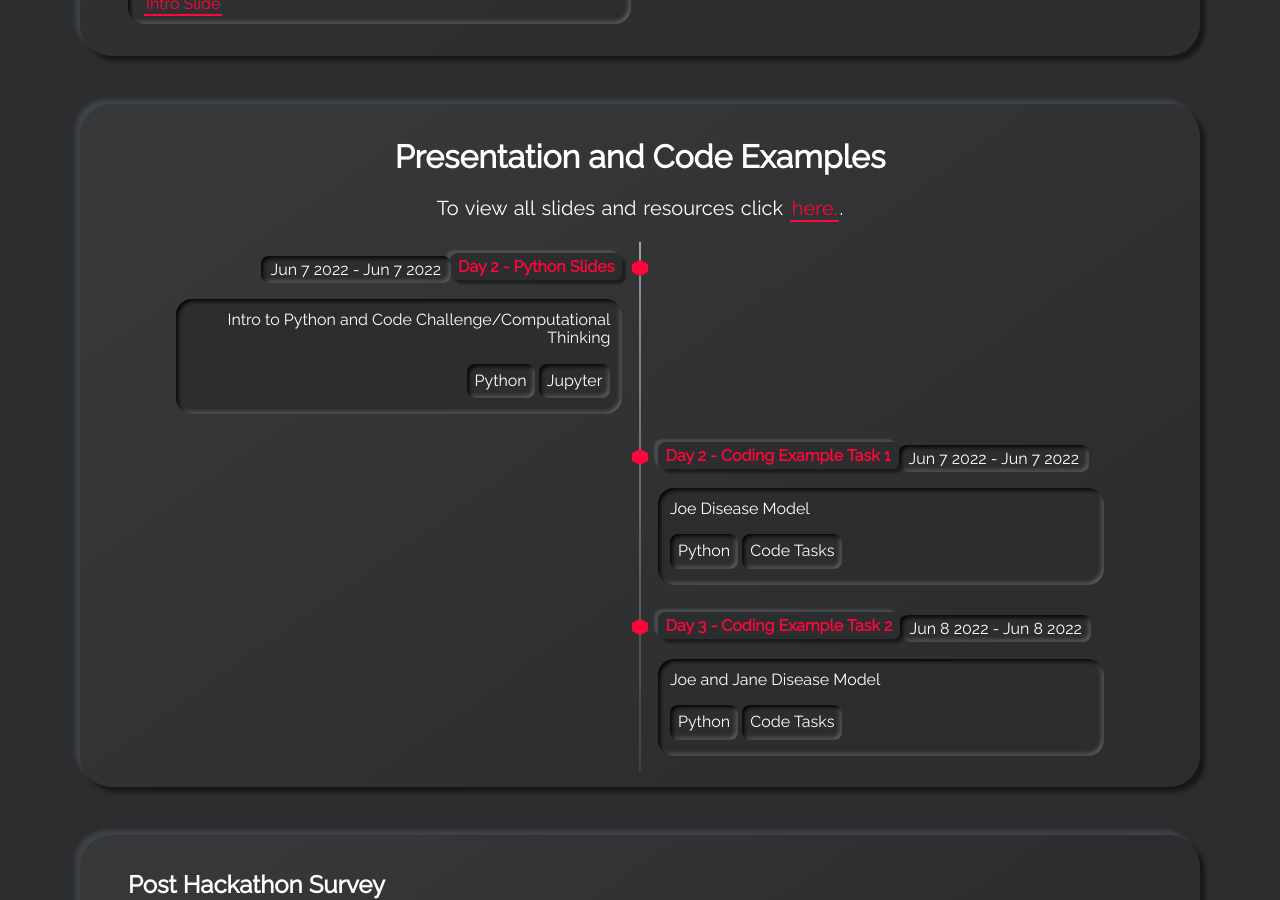
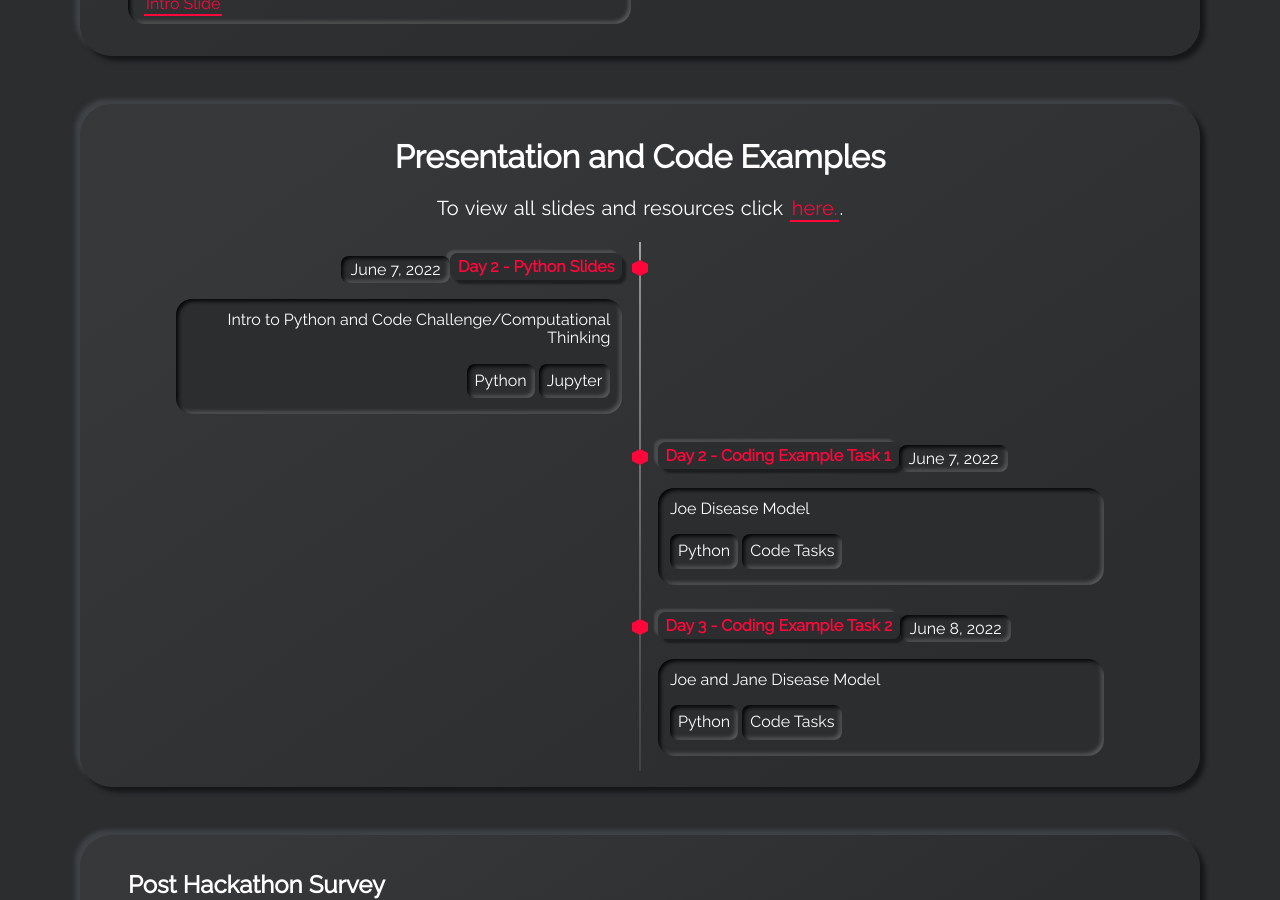
Before and after one commit to HackHPC/BigDataHack-2022, a Jekyll site: the page built from index.md, in a window 1280 px wide and 900 px high, scrolled down 3638 px. Built offline with Jekyll 4.4.1, drawn with Linux system fonts in a browser that asks for light colours; our own code applies the rules of GitHub Pages for plain Markdown files.

Commit message:
adjusted date format

```diff
--- a/_data/timeline.yml
+++ b/_data/timeline.yml
@@ -19,7 +19,7 @@
 
 - title: Day 2 - Python Slides
   title-url: https://github.com/HackHPC/HackatTACC-2022/tree/gh-pages/assets/slides/tuesday_files
-  date: Jun 7 2022 - Jun 7 2022
+  date: June 7, 2022
   subtitle: "Intro to Python and Code Challenge/Computational Thinking"
   tags:
     - tag: Python
@@ -28,7 +28,7 @@
 
 - title: Day 2 - Coding Example Task 1
   title-url: https://github.com/HackHPC/HackatTACC-2022/blob/gh-pages/assets/slides/tuesday_files/Task1.ipynb
-  date: Jun 7 2022 - Jun 7 2022
+  date: June 7, 2022
   subtitle: Joe Disease Model
   tags:
     - tag: Python
@@ -37,7 +37,7 @@
 
 - title: Day 3 - Coding Example Task 2
   title-url: https://github.com/HackHPC/HackatTACC-2022/blob/gh-pages/assets/slides/wednesday_files/Task2_working.ipynb
-  date: Jun 8 2022 - Jun 8 2022
+  date: June 8, 2022
   subtitle: Joe and Jane Disease Model
   tags:
     - tag: Python
```
